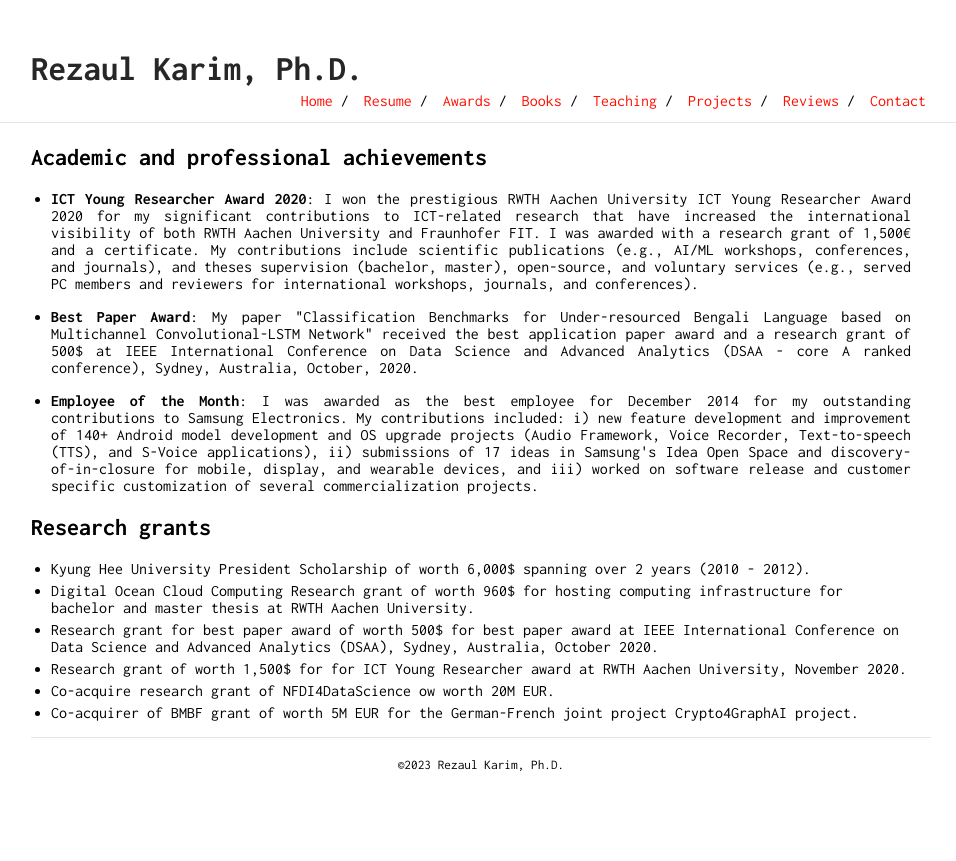
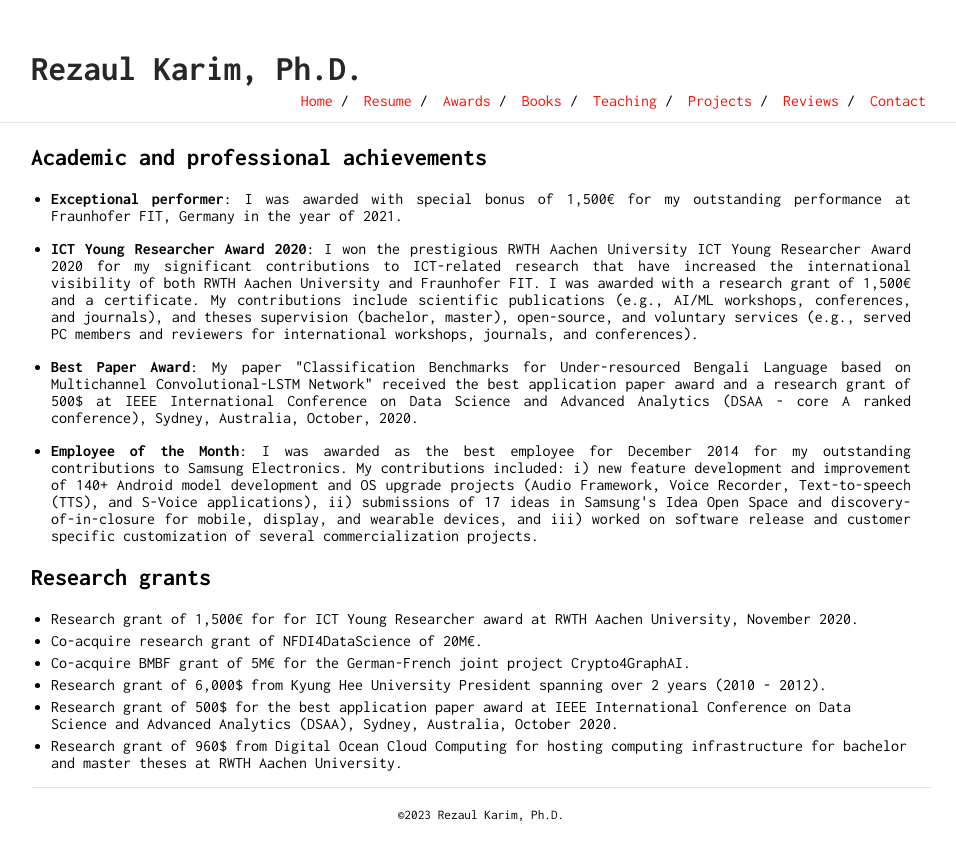
Before and after one commit to rezacsedu/rezacsedu.github.io, a Jekyll site: the page built from awards.md, in a window 1280 px wide. Shown: the top 861 px of the page, without its empty margins (159-1115 px from the left). Built offline with Jekyll 4.4.1, drawn with Linux system fonts in a browser that asks for light colours; our own code applies the rules of GitHub Pages for plain Markdown files.

Commit message:
Update awards.md

```diff
--- a/awards.md
+++ b/awards.md
@@ -1,12 +1,13 @@
 ## Academic and professional achievements
+- <p style='text-align: justify;'> <b>Exceptional performer</b>: I was awarded with special bonus of 1,500€ for my outstanding performance at Fraunhofer FIT, Germany in the year of 2021.</p>
 - <p style='text-align: justify;'> <b>ICT Young Researcher Award 2020</b>: I won the prestigious RWTH Aachen University ICT Young Researcher Award 2020 for my significant contributions to ICT-related research that have increased the international visibility of both RWTH Aachen University and Fraunhofer FIT. I was awarded with a research grant of 1,500€ and a certificate. My contributions include scientific publications (e.g., AI/ML workshops, conferences, and journals), and theses supervision (bachelor, master), open-source, and voluntary services (e.g., served PC members and reviewers for international workshops, journals, and conferences).</p>
 - <p style='text-align: justify;'> <b>Best Paper Award</b>: My paper "Classification Benchmarks for Under-resourced Bengali Language based on Multichannel Convolutional-LSTM Network" received the best application paper award and a research grant of 500$ at IEEE International Conference on Data Science and Advanced Analytics (DSAA - core A ranked conference), Sydney, Australia, October, 2020.</p>
 - <p style='text-align: justify;'> <b>Employee of the Month</b>: I was awarded as the best employee for December 2014 for my outstanding contributions to Samsung Electronics. My contributions included: i) new feature development and improvement of 140+ Android model development and OS upgrade projects (Audio Framework, Voice Recorder, Text-to-speech (TTS), and S-Voice applications), ii) submissions of 17 ideas in Samsung's Idea Open Space and discovery-of-in-closure for mobile, display, and wearable devices, and iii) worked on software release and customer specific customization of several commercialization projects. </p>
 
 ## Research grants
-- Kyung Hee University President Scholarship of worth 6,000$ spanning over 2 years (2010 - 2012).
-- Digital Ocean Cloud Computing Research grant of worth 960$ for hosting computing infrastructure for bachelor and master thesis at RWTH Aachen University.
-- Research grant for best paper award of worth 500$ for best paper award at IEEE International Conference on Data Science and Advanced Analytics (DSAA), Sydney, Australia, October 2020.
-- Research grant of worth 1,500$ for for ICT Young Researcher award at RWTH Aachen University, November 2020.
-- Co-acquire research grant of NFDI4DataScience ow worth 20M EUR.
-- Co-acquirer of BMBF grant of worth 5M EUR for the German-French joint project Crypto4GraphAI project.
+- Research grant of 1,500€ for for ICT Young Researcher award at RWTH Aachen University, November 2020.
+- Co-acquire research grant of NFDI4DataScience of 20M€.
+- Co-acquire BMBF grant of 5M€ for the German-French joint project Crypto4GraphAI.
+- Research grant of 6,000$ from Kyung Hee University President spanning over 2 years (2010 - 2012).
+- Research grant of 500$ for the best application paper award at IEEE International Conference on Data Science and Advanced Analytics (DSAA), Sydney, Australia, October 2020.
+- Research grant of 960$ from Digital Ocean Cloud Computing for hosting computing infrastructure for bachelor and master theses at RWTH Aachen University.
```
